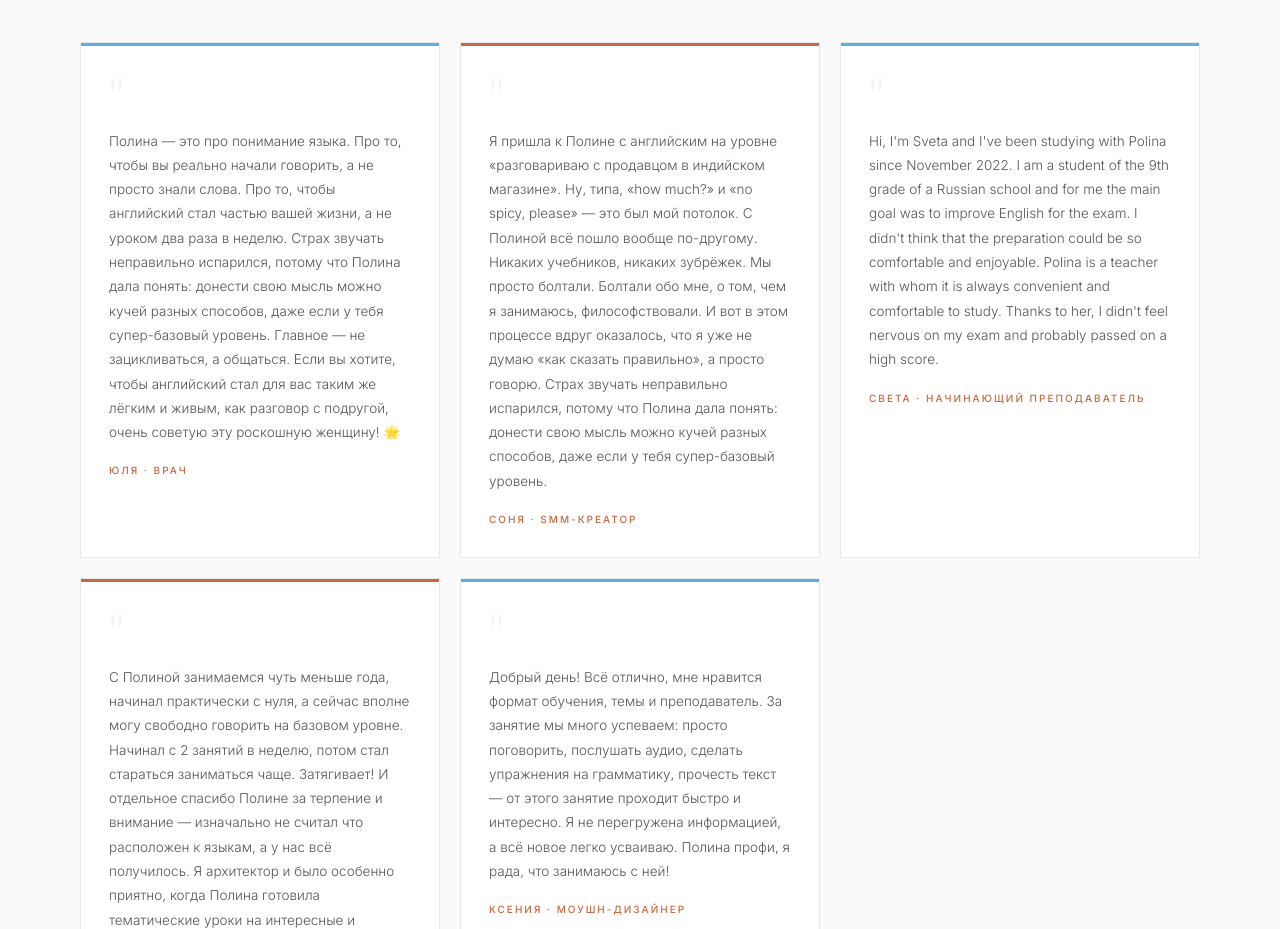
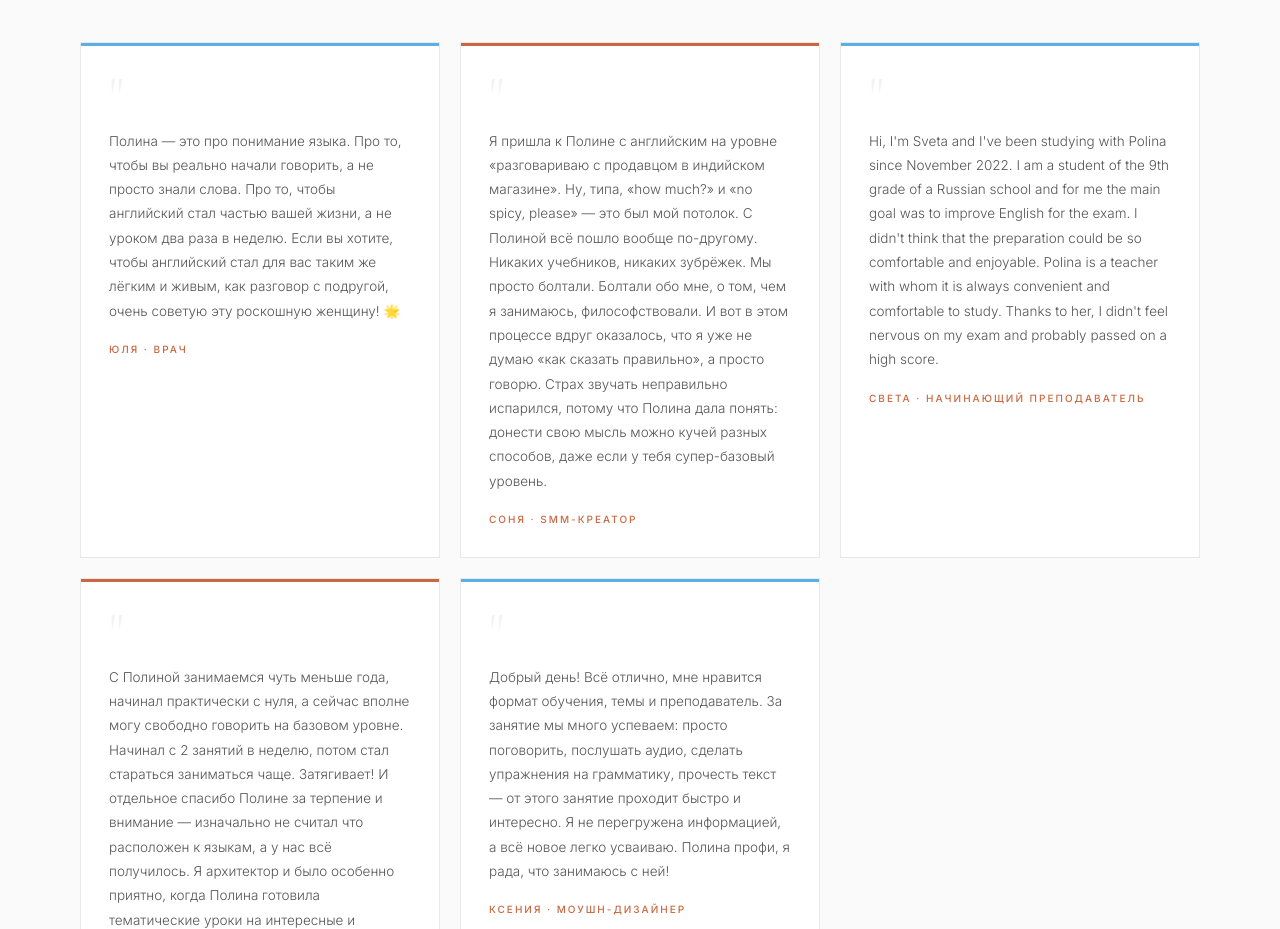
Before and after one commit to Polinateacher/polina-eng, a plain HTML site: page index.html in a window 1280 px wide. Shown: the part 3127-4056 px from the top of the page. Drawn offline with nearby package versions, Linux system fonts and the light colour scheme.

Commit message:
Remove duplicated sentence from Yulia's review
Co-Authored-By: Claude Opus 5.5 <noreply@anthropic.com>
Claude-Session: https://claude.ai/code/session_01AoJajR2egz4Qs8pHd9R3rv

```diff
--- a/index.html
+++ b/index.html
@@ -810,7 +810,7 @@ footer {
 
     <div class="rev-card">
       <div class="rev-q">"</div>
-      <div class="rev-text">Полина — это про понимание языка. Про то, чтобы вы реально начали говорить, а не просто знали слова. Про то, чтобы английский стал частью вашей жизни, а не уроком два раза в неделю. Страх звучать неправильно испарился, потому что Полина дала понять: донести свою мысль можно кучей разных способов, даже если у тебя супер-базовый уровень. Главное — не зацикливаться, а общаться. Если вы хотите, чтобы английский стал для вас таким же лёгким и живым, как разговор с подругой, очень советую эту роскошную женщину! 🌟</div>
+      <div class="rev-text">Полина — это про понимание языка. Про то, чтобы вы реально начали говорить, а не просто знали слова. Про то, чтобы английский стал частью вашей жизни, а не уроком два раза в неделю. Если вы хотите, чтобы английский стал для вас таким же лёгким и живым, как разговор с подругой, очень советую эту роскошную женщину! 🌟</div>
       <div class="rev-author">Юля · врач</div>
     </div>
 
```
